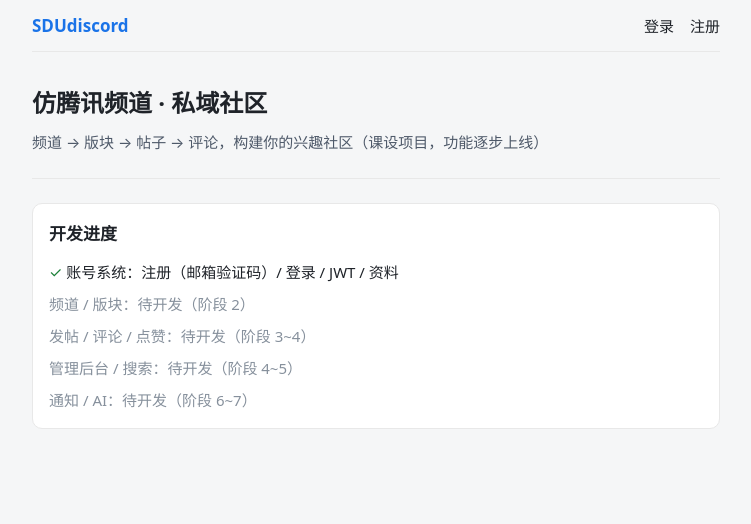
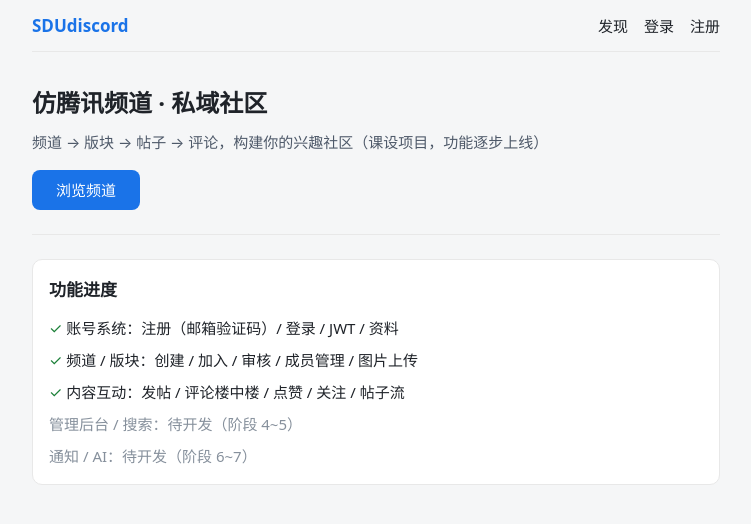
Before and after one commit to Dc-D666/dbs-curdeg, a Vue app in the folder frontend/: page / in a window 1280 px wide. Shown: the top 524 px of the page, without its empty margins (264-1015 px from the left). Built offline with nearby package versions, Linux system fonts and the light colour scheme; no server answers.

Commit message:
fix: 首页游客可见浏览入口（发现导航+浏览频道按钮），进度文案更新为实际状态

```diff
--- a/frontend/src/views/HomeView.vue
+++ b/frontend/src/views/HomeView.vue
@@ -10,6 +10,7 @@
         <button class="nav-logout" @click="onLogout">退出</button>
       </nav>
       <nav v-else class="nav">
+        <router-link to="/discover" class="nav-link">发现</router-link>
         <router-link to="/login" class="nav-link">登录</router-link>
         <router-link to="/register" class="nav-link">注册</router-link>
       </nav>
@@ -18,14 +19,15 @@
     <section class="hero">
       <h2 class="hero-title">仿腾讯频道 · 私域社区</h2>
       <p class="hero-desc">频道 → 版块 → 帖子 → 评论，构建你的兴趣社区（课设项目，功能逐步上线）</p>
+      <router-link to="/discover" class="btn-primary hero-btn">浏览频道</router-link>
     </section>
 
     <section class="panel">
-      <h3 class="panel-title">开发进度</h3>
+      <h3 class="panel-title">功能进度</h3>
       <ul class="progress-list">
         <li class="done">账号系统：注册（邮箱验证码）/ 登录 / JWT / 资料</li>
-        <li>频道 / 版块：待开发（阶段 2）</li>
-        <li>发帖 / 评论 / 点赞：待开发（阶段 3~4）</li>
+        <li class="done">频道 / 版块：创建 / 加入 / 审核 / 成员管理 / 图片上传</li>
+        <li class="done">内容互动：发帖 / 评论楼中楼 / 点赞 / 关注 / 帖子流</li>
         <li>管理后台 / 搜索：待开发（阶段 4~5）</li>
         <li>通知 / AI：待开发（阶段 6~7）</li>
       </ul>
@@ -102,6 +104,22 @@ function onLogout() {
   margin: var(--sp-2) 0 0;
   color: var(--text-2);
 }
+.hero-btn {
+  display: inline-flex;
+  align-items: center;
+  justify-content: center;
+  margin-top: var(--sp-4);
+  height: 40px;
+  padding: 0 var(--sp-5);
+  border-radius: var(--radius-btn);
+  background: var(--brand);
+  color: #fff;
+  font-size: var(--fs-body);
+  text-decoration: none;
+}
+.hero-btn:hover {
+  background: var(--brand-hover);
+}
 .panel {
   margin-top: var(--sp-5);
   background: var(--bg-card);
```
